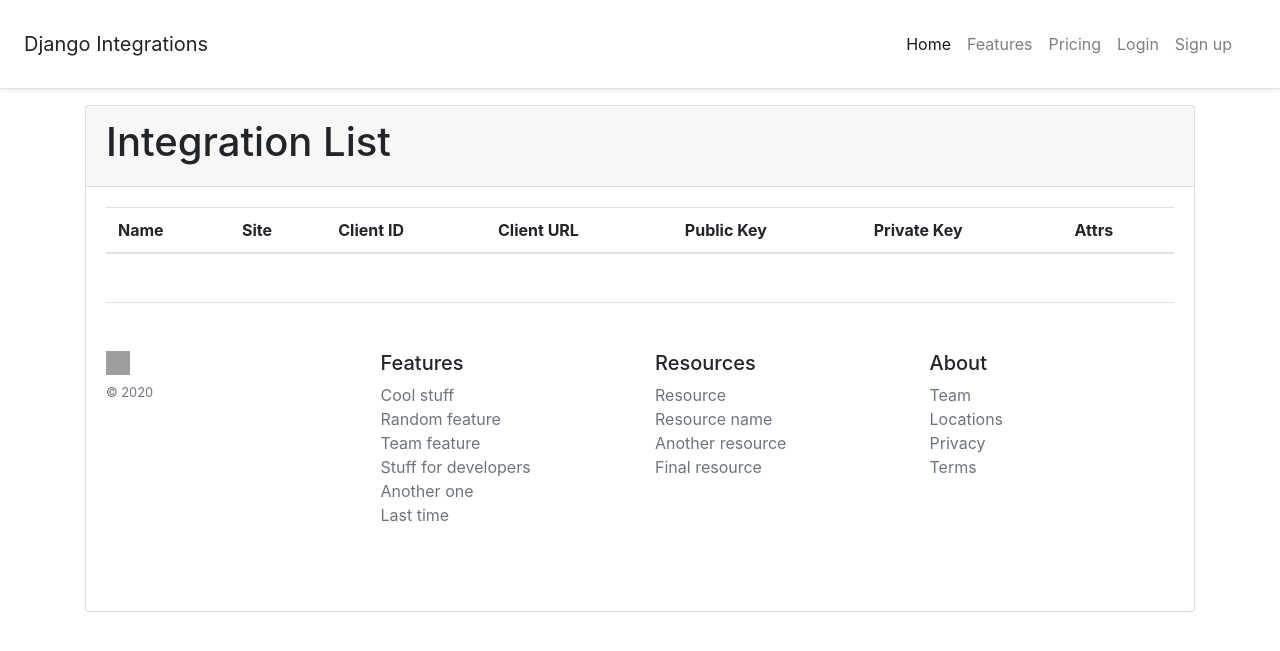
After one commit to renderbox/django-integrations, a Django app: page / in a window 1280 px wide. The commit adds this page. Shown: the top 651 px of the page. Run offline with Django 3.2, Linux system fonts and the light colour scheme; data that the repository does not hold is empty; some libraries are stand-ins or nearby versions; grey boxes are pictures that could not be loaded.

```diff
--- /dev/null
+++ b/develop/core/templates/core/credential_list.html
@@ -0,0 +1,39 @@
+{% extends "base.html" %}
+{% load crispy_forms_tags %}
+
+{% block content %}
+<div class='card'>
+    <div class='card-header'>
+        <h1>Integration List</h1>
+    </div>
+    <div class='card-body'>
+        <table class="table">
+            <thead>
+                <tr>
+                    <th>Name</th>
+                    <th>Site</th>
+                    <th>Client ID</th>
+                    <th>Client URL</th>
+                    <th>Public Key</th>
+                    <th>Private Key</th>
+                    <th>Attrs</th>
+                </tr>
+            </thead>
+            <tbody>
+                {% for credential in object_list %}
+                <tr>
+                    <th>{{ credential.name }}</th>
+                    <th>{{ credential.site }}</th>
+                    <th>{{ credential.client_id }}</th>
+                    <th>{{ credential.client_url }}</th>
+                    <th>{{ credential.public_key }}</th>
+                    <th>{{ credential.private_key }}</th>
+                    <th>{{ credential.attrs }}</th>
+                </tr>
+                {% endfor %}
+
+            </tbody>
+        </table>
+
+    {% endblock %}
+</div>
--- a/develop/core/templates/core/form.html
+++ b/develop/core/templates/core/form.html
@@ -14,5 +14,6 @@
                 <button type="submit" class="btn btn-success">Apply</button>
             </div>
         </form>
+    </div>
+    {% endblock %}
 </div>
-{% endblock %}
--- a/develop/core/urls.py
+++ b/develop/core/urls.py
@@ -3,6 +3,7 @@ from django.urls import path
 from . import views
 
 urlpatterns = [
+    path("", views.CredentialsListView.as_view(), name="integration-list"),
     path("zoom/", views.ZoomFormView.as_view(), name="integration-zoom"),
     path("vouchery/", views.VoucheryFormView.as_view(), name="integration-vouchery"),
     path("authorizenet/", views.AuthorizeNetFormView.as_view(), name="integration-authorizenet"),
--- a/develop/core/views.py
+++ b/develop/core/views.py
@@ -1,14 +1,20 @@
 from django.contrib.sites.models import Site
-from django.shortcuts import render
-from django.views.generic import FormView
+from django.urls import reverse_lazy
+from django.views.generic import FormView, ListView
 from django.views.generic.edit import ModelFormMixin
 
 from core.forms import ZoomForm, VoucheryForm, AuthorizeNetForm
 
+from integrations.models import Credential
+class CredentialsListView(ListView):
+    template_name = 'core/credential_list.html'
+    model = Credential
+    queryset = Credential.objects.all()
 
 class ZoomFormView(FormView):
     template_name = "core/form.html"
     form_class = ZoomForm
+    success_url = reverse_lazy('integration-list')
 
     def get_context_data(self, *args, **kwargs):
         context = super().get_context_data(**kwargs)
@@ -26,6 +32,7 @@ class ZoomFormView(FormView):
 class VoucheryFormView(FormView):
     template_name = "core/form.html"
     form_class = VoucheryForm
+    success_url = reverse_lazy('integration-list')
 
     def get_context_data(self, *args, **kwargs):
         context = super().get_context_data(**kwargs)
@@ -43,6 +50,7 @@ class VoucheryFormView(FormView):
 class AuthorizeNetFormView(FormView):
     template_name = "core/form.html"
     form_class = AuthorizeNetForm
+    success_url = reverse_lazy('integration-list')
 
     def get_context_data(self, *args, **kwargs):
         context = super().get_context_data(**kwargs)
```
Also changed, not shown: develop/core/templates/core/index.html (deleted, +0 -7 lines), integrations/admin.py (+11 -1 lines).
